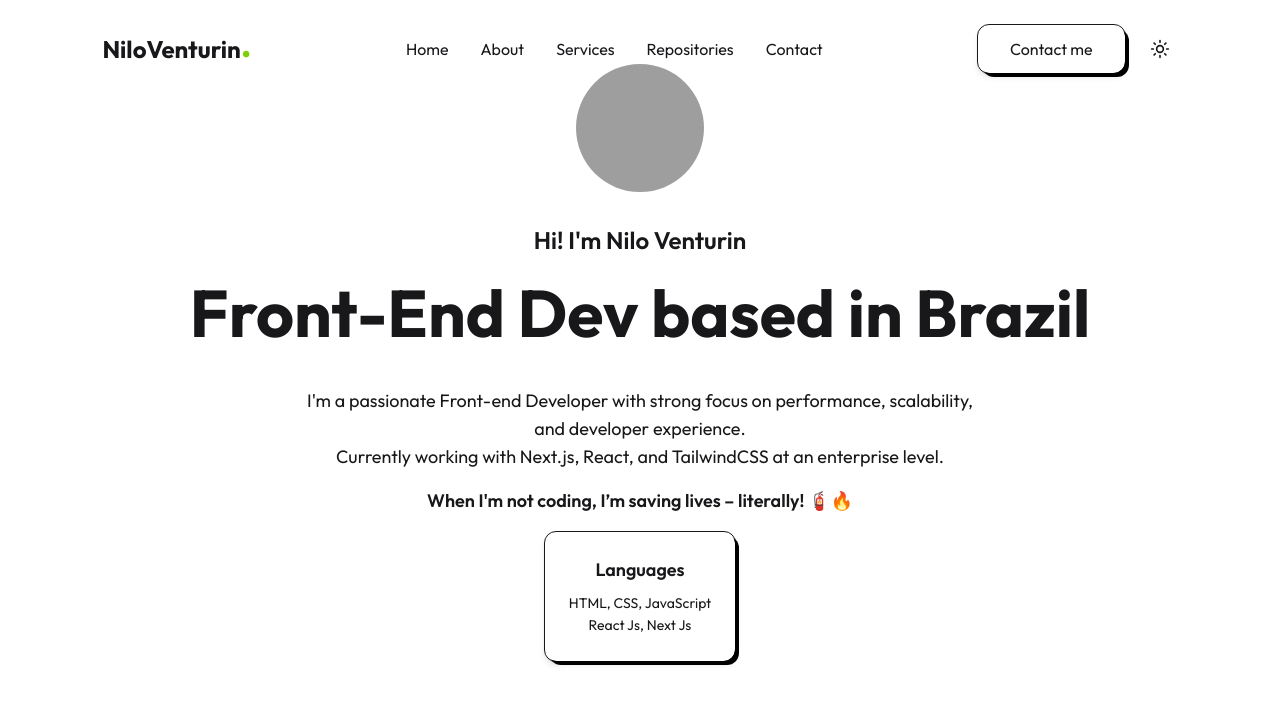
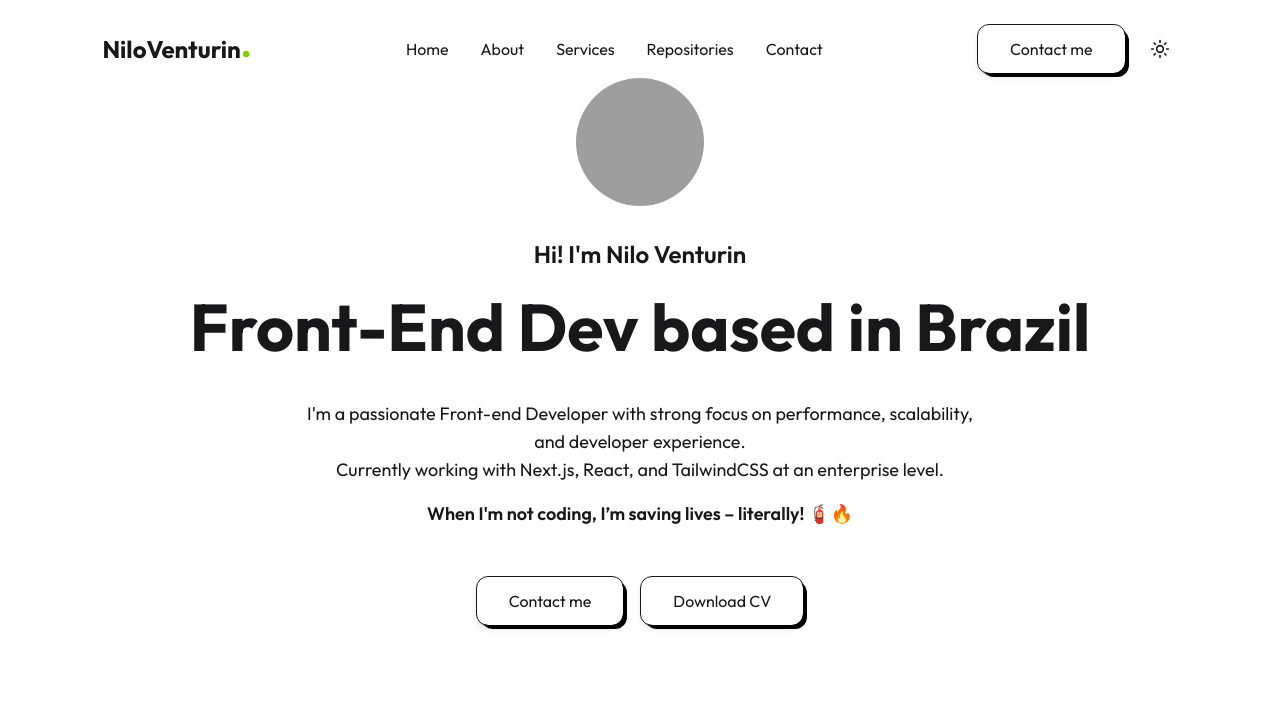
Before and after one commit to dev-nilo/niloventurin, a Next.js app in the folder niloventurin/: page / in a window 1280 px wide. Shown: the top 704 px of the page. Built offline with nearby package versions, Linux system fonts and the light colour scheme; grey boxes are pictures that could not be loaded; a web font is replaced by a local one.

Commit message:
improving header

```diff
--- a/niloventurin/components/ButtonContactMe.jsx
+++ /dev/null
@@ -1,37 +0,0 @@
-"use client";
-
-import { useEffect, useState } from "react";
-
-const ButtonContactMe = ({ isMobile = false, className = "" }) => {
-  const [darkMode, setDarkMode] = useState(false);
-
-  useEffect(() => {
-    const savedTheme = localStorage.getItem("theme");
-    setDarkMode(savedTheme === "dark");
-  }, []);
-
-  return (
-    <a
-      href="#contact"
-      className={`relative flex items-center justify-center gap-3
-                  px-8 py-3 bg-background dark:bg-card
-                  border border-border rounded-xl shadow-md
-                  hover:shadow-lg hover:scale-105 transition-all duration-300
-                  text-foreground hover:text-lime-500
-                  ${isMobile ? "w-full" : "hidden lg:flex"}
-                  ${className}`}
-    >
-      Contact me
-      <div
-        className="absolute inset-0 rounded-xl pointer-events-none"
-        style={{
-          boxShadow: darkMode
-            ? "4px 4px 0 #d4d4d8" // sombra clara no dark
-            : "4px 4px 0 black", // sombra preta no light
-        }}
-      ></div>
-    </a>
-  );
-};
-
-export default ButtonContactMe;
--- a/niloventurin/components/Header.jsx
+++ b/niloventurin/components/Header.jsx
@@ -1,9 +1,12 @@
+"use client";
+
 import { Code } from "lucide-react";
-import React from "react";
+import ButtonContactMe from "./buttons/ButtonContactMe";
+import ButtonDownloadCV from "./buttons/ButtonDownloadCV";
 
 const Header = () => {
   return (
-    <section className="flex flex-col items-center justify-center text-center max-w-5xl mx-auto px-4 py-16">
+    <section className="flex flex-col items-center justify-center text-center min-h-[calc(100vh-6rem)] max-w-5xl mx-auto px-4">
       {/* Avatar */}
       <div className="mb-8">
         <img
@@ -35,26 +38,10 @@ const Header = () => {
           </span>
         </p>
 
-        <div className="relative bg-white dark:bg-card rounded-xl shadow-md hover:shadow-lg border border-border transition-all p-6 max-w-xs hover:-translate-y-1">
-          {/* Título */}
-          <h3 className="text-lg font-semibold text-foreground mb-2">
-            Languages
-          </h3>
-
-          {/* Descrição */}
-          <p className="text-muted-foreground text-sm leading-relaxed">
-            HTML, CSS, JavaScript
-            <br />
-            React Js, Next Js
-          </p>
-
-          {/* Sombra lateral especial */}
-          <div
-            className="absolute inset-0 rounded-xl pointer-events-none"
-            style={{
-              boxShadow: "4px 4px 0 black",
-            }}
-          ></div>
+        {/* Action Buttons */}
+        <div className="flex flex-wrap justify-center items-center gap-4 mt-8">
+          <ButtonContactMe />
+          <ButtonDownloadCV />
         </div>
       </header>
     </section>
--- a/niloventurin/components/Navbar.jsx
+++ b/niloventurin/components/Navbar.jsx
@@ -2,7 +2,7 @@
 
 import { useState, useEffect } from "react";
 import { Sun, Moon, Menu, X } from "lucide-react";
-import ButtonContactMe from "./ButtonContactMe";
+import ButtonContactMe from "./buttons/ButtonContactMe";
 
 const Navbar = () => {
   const [isMenuOpen, setIsMenuOpen] = useState(false);
--- /dev/null
+++ b/niloventurin/components/buttons/ButtonContactMe.jsx
@@ -0,0 +1,51 @@
+"use client";
+
+import { useEffect, useState } from "react";
+
+const ButtonContactMe = ({ className = "" }) => {
+  const [isDarkMode, setIsDarkMode] = useState(false);
+
+  useEffect(() => {
+    // Primeira leitura (ao carregar a página)
+    const savedTheme = localStorage.getItem("theme");
+    setIsDarkMode(savedTheme === "dark");
+
+    // Criar um observer de mudança
+    const observer = new MutationObserver(() => {
+      const theme = document.documentElement.classList.contains("dark");
+      setIsDarkMode(theme);
+    });
+
+    observer.observe(document.documentElement, {
+      attributes: true,
+      attributeFilter: ["class"],
+    });
+
+    return () => observer.disconnect();
+  }, []);
+
+  return (
+    <a
+      href="#contact"
+      className={`relative flex items-center justify-center gap-3 px-8 py-3
+        bg-background dark:bg-card
+        border border-border rounded-xl
+        shadow-md hover:shadow-lg
+        transition-all hover:-translate-y-1
+        text-foreground hover:text-lime-500
+        ${className}`}
+    >
+      Contact me
+      <div
+        className="absolute inset-0 rounded-xl pointer-events-none"
+        style={{
+          boxShadow: isDarkMode
+            ? "4px 4px 0 #d4d4d8" // sombra clara no dark
+            : "4px 4px 0 black", // sombra preta no light
+        }}
+      ></div>
+    </a>
+  );
+};
+
+export default ButtonContactMe;
--- /dev/null
+++ b/niloventurin/components/buttons/ButtonDownloadCV.jsx
@@ -0,0 +1,54 @@
+"use client";
+
+import { useEffect, useState } from "react";
+
+const ButtonDownloadCV = ({ className = "" }) => {
+  const [darkMode, setDarkMode] = useState(false);
+
+  useEffect(() => {
+    const updateTheme = () => {
+      const savedTheme = localStorage.getItem("theme");
+      setDarkMode(savedTheme === "dark");
+    };
+
+    updateTheme();
+
+    const observer = new MutationObserver(updateTheme);
+    observer.observe(document.documentElement, {
+      attributes: true,
+      attributeFilter: ["class"],
+    });
+
+    return () => observer.disconnect();
+  }, []);
+
+  return (
+    <a
+      href="/path/to/your-cv.pdf" // ajuste o path do seu CV
+      download
+      className={`relative flex items-center justify-center gap-3 px-8 py-3
+        ${
+          darkMode
+            ? "bg-background text-foreground"
+            : "bg-foreground text-background"
+        }
+        border border-border rounded-xl
+        shadow-md hover:shadow-lg
+        transition-all hover:-translate-y-1
+        hover:text-lime-500
+        ${className}`}
+    >
+      Download CV
+      <div
+        className="absolute inset-0 rounded-xl pointer-events-none"
+        style={{
+          boxShadow: darkMode
+            ? "4px 4px 0 #d4d4d8" // sombra clara no modo dark
+            : "4px 4px 0 black", // sombra preta no modo light
+        }}
+      ></div>
+    </a>
+  );
+};
+
+export default ButtonDownloadCV;
```
